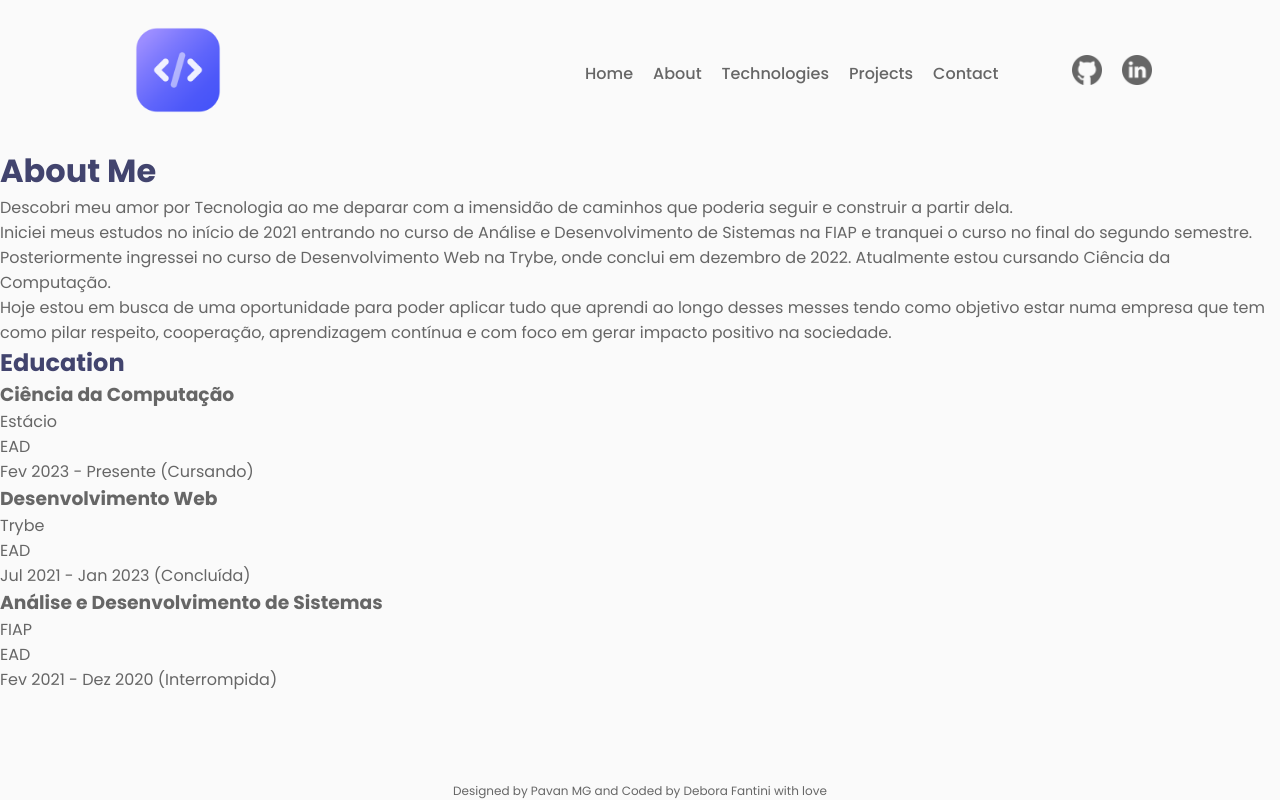
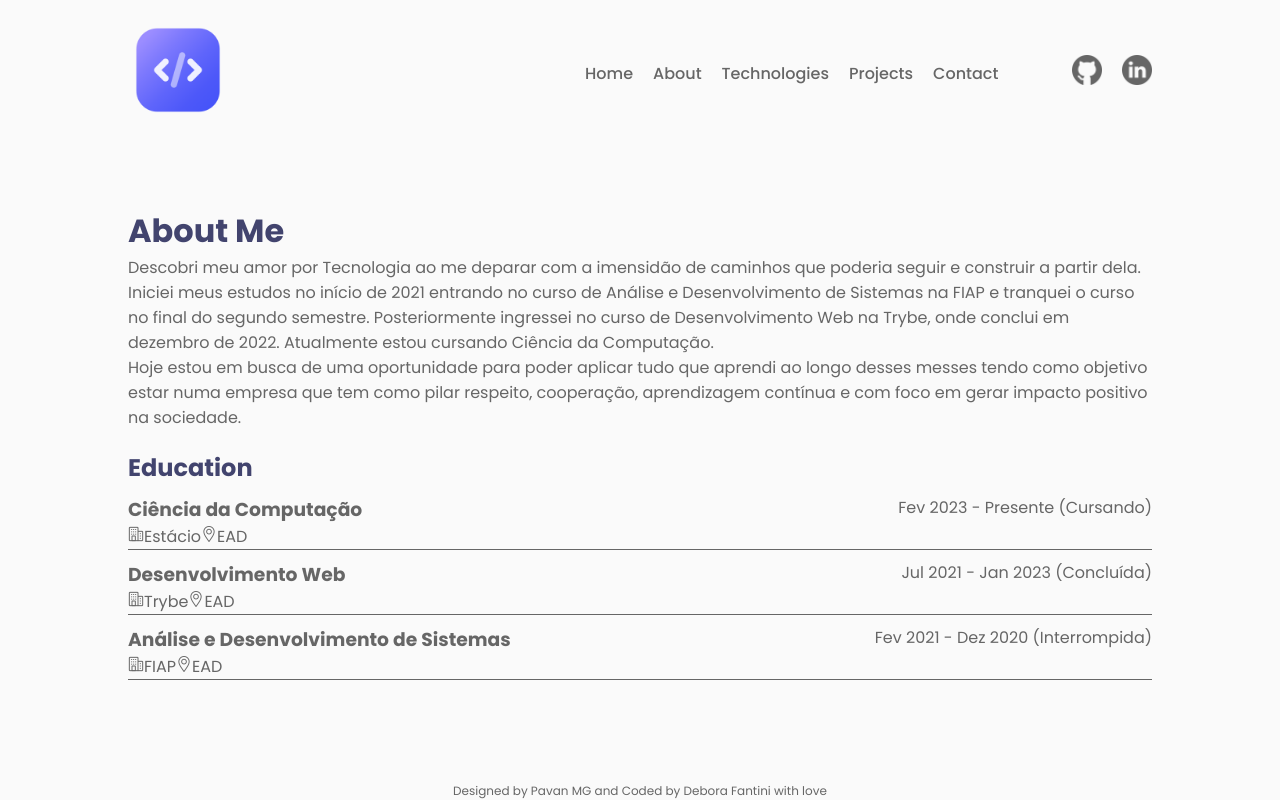
Before and after one commit to deborafantinif/portfolio, a React (Create React App) app: page /about in a window 1280 px wide. Built offline with nearby package versions, Linux system fonts and the light colour scheme.

Commit message:
styles: page about

```diff
--- a/src/pages/About/index.tsx
+++ b/src/pages/About/index.tsx
@@ -1,11 +1,14 @@
 import Menu from "../../components/Menu"
 import Footer from "../../components/Footer"
+import Company from "../../assets/office.png"
+import Location from "../../assets/location.png"
+import * as S from "./styles"
 
 function About() {
   return (
     <>
       <Menu/>
-      <main>
+      <S.About>
         <h1>About Me</h1>
         <p>Descobri meu amor por Tecnologia ao me deparar com a imensidão de caminhos que poderia seguir e construir a partir dela.</p>
 
@@ -18,39 +21,45 @@ function About() {
           em gerar impacto positivo na sociedade.</p>
 
         <h2>Education</h2>
-        <div>
+        <S.Education>
           <div>
             <h3>Ciência da Computação</h3>
-            <p>Estácio</p>
+            <img src={Company} alt="Company icon" />
+            <span>Estácio</span>
+            <img src={Location} alt="Location icon" />
+            <span>EAD</span>
           </div>
           <div>
-            <p>EAD</p>
             <p>Fev 2023 - Presente (Cursando)</p>
           </div>
-        </div>
+        </S.Education>
 
-        <div>
+        <S.Education>
           <div>
             <h3>Desenvolvimento Web</h3>
-            <p>Trybe</p>
+            <img src={Company} alt="Company icon" />
+            <span>Trybe</span>
+            <img src={Location} alt="Location icon" />
+            <span>EAD</span>
           </div>
           <div>
-            <p>EAD</p>
             <p>Jul 2021 - Jan 2023 (Concluída)</p>
           </div>
-        </div>
+        </S.Education>
 
-        <div>
+        <S.Education>
           <div>
             <h3>Análise e Desenvolvimento de Sistemas</h3>
-            <p>FIAP</p>
+            <img src={Company} alt="Company icon" />
+            <span>FIAP</span>
+            <img src={Location} alt="Location icon" />
+            <span>EAD</span>
           </div>
           <div>
-            <p>EAD</p>
             <p>Fev 2021 - Dez 2020 (Interrompida)</p>
           </div>
-        </div>
-      </main>
+        </S.Education>
+      </S.About>
       <Footer/>
     </>
   );
--- /dev/null
+++ b/src/pages/About/styles.ts
@@ -0,0 +1,25 @@
+import styled from "styled-components";
+
+export const About = styled.main`
+  /* border: 2px solid red; */
+  width: 80%;
+  margin: 10px auto;
+  margin: 5rem auto;
+
+  h2 {
+    margin-top: 20px;
+  }
+`
+
+export const Education = styled.main`
+  /* border: 2px solid red; */
+  border: 1px solid #666666;
+  border-width: 0 0 1px 0;
+  display: flex;
+  justify-content: space-between;
+  margin: 10px 0px;
+
+  img {
+    width: 16px;
+  }
+`
--- a/src/pages/Projects/styles.ts
+++ b/src/pages/Projects/styles.ts
@@ -1,7 +1,6 @@
 import styled from "styled-components";
 
 export const ProjectsContent = styled.main`
-  /* border: 2px solid red; */
   width: 80%;
   margin: 100px auto;
 
@@ -18,7 +17,6 @@ export const Projects = styled.div`
 `
 
 export const Project = styled.div`
-    /* border: 2px solid violet; */
     width: 400px;
     margin-bottom: 20px;
     background-color: #fff;
```
Also changed, not shown: src/assets/location.png (added), src/assets/office.png (added).
